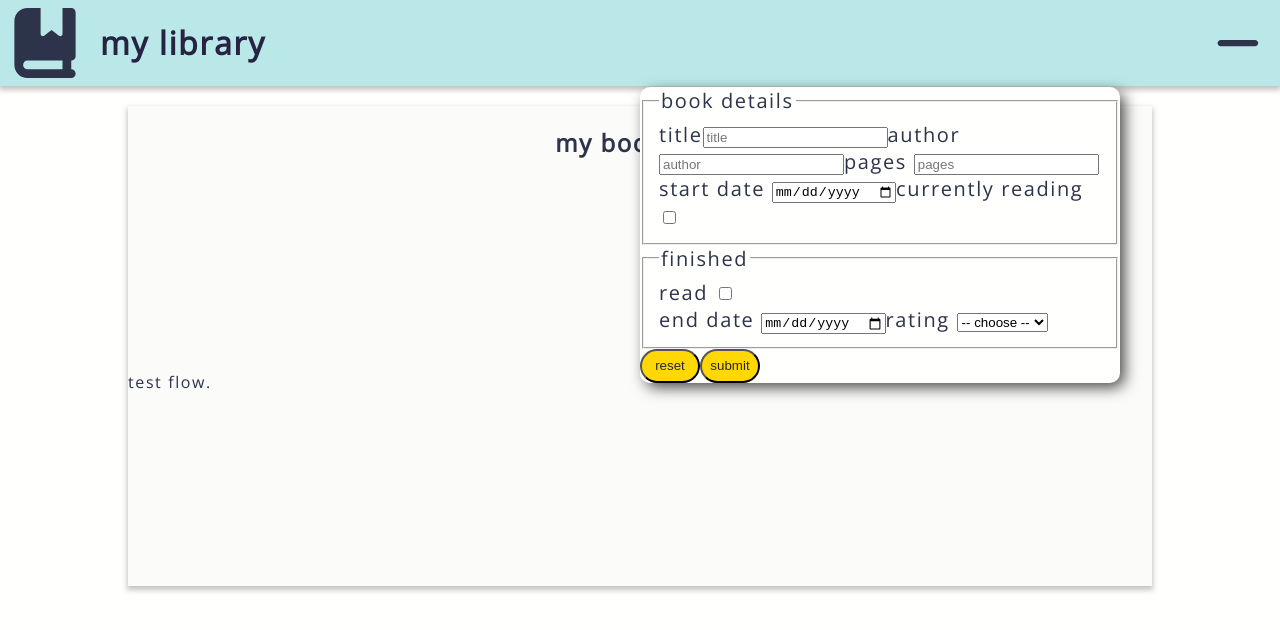
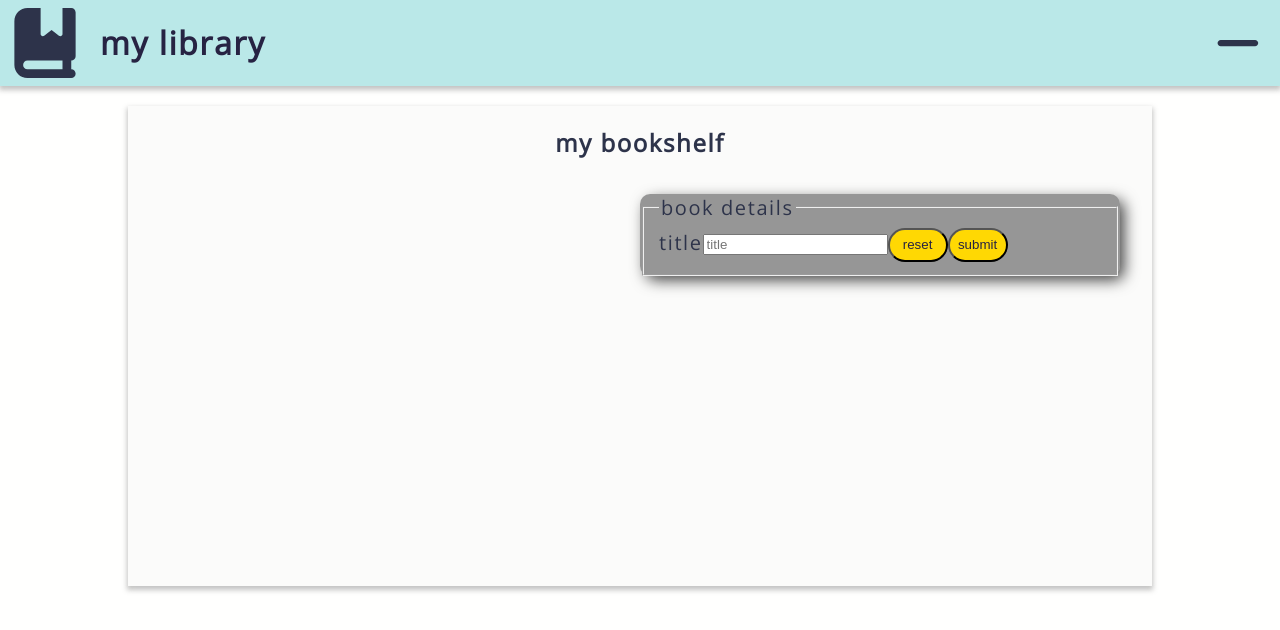
Before and after one commit to reverie64/library, a React (Create React App) app in the folder library/: page / in a window 1280 px wide. Both pictures are taken after a click on the icon 1248 px from the left and 42 px from the top of the page. Shown: the top 630 px of the page. Built offline with nearby package versions, Linux system fonts and the light colour scheme.

Commit message:
started local storage. fixed git actions?

```diff
--- a/library/src/App.js
+++ b/library/src/App.js
@@ -1,90 +1,99 @@
 import React, { useState, useEffect } from "react";
 import { nanoid } from "nanoid";
 
-import BookCard from "./components/BookCard";
 import Navbar from "./components/Navbar";
-
+import Shelf from "./components/Shelf";
 
 const App = () => {
-    const [show, setShow] = useState(false);
-
-    const [isRead, setRead] = useState(false);
-
-    const [library, setLib] = useState([]);
-
-    const [formData, setFormData] = useState({
+    const [book, setBook] = useState({
         id: nanoid(),
         title: "",
-        author: "",
+      /*  author: "",
         pages: "",
         start: "",
         current: false,
         complete: false,
         end: "",
-        rating: "",
+        rating: "",*/
     });
 
-    const handleChange = (e) => {
+    const [show, setShow] = useState(false);
+
+    const [isRead, setRead] = useState(false);
+
+    const [library, setLib] = useState(JSON.parse(localStorage.getItem("library")) || []);
+
+    useEffect(() => {
+        localStorage.setItem("library", JSON.stringify(library));
+    }, [library]);
+
+    useEffect(() => {
+        const library = JSON.parse(localStorage.getItem("library"));
+        if (library) {
+            setLib(library);
+        }
+    }, []);
+
+//! sets local storage for typing in form. doesnt go into lib though
+    useEffect(() => {
+        localStorage.setItem("book", JSON.stringify(book));
+    }, [book,library]);
+
+//! need to transfer book to library array or get rid of book state altogehter to
+//!keep local storage happy?
+//! maybe there is another way to add both to local storage when lib is updated
+//! too tired to find out now.
+//! could initialize one state as library and use reducer or just add objects
+//! initial object in state array of library could be an example book.
+//! i would just have to delete it as soon as the user added their fist book to library array. splice? or slice/ whichever doesn't mutate library since its state.
+    const handleChange = (e) => { //works!!
         const { name, value, type, checked } = e.target;
-        setFormData((prevFormData) => {
+        setBook((prevBook) => {
             return {
-            ...prevFormData,
-            [name]: type === "checkbox" ? checked : value
-            }
+                ...prevBook,
+                [name]: type === "checkbox" ? checked : value,
+            };
+
         });
-    }
-
-const templateBook = () => {
-    setFormData({ id: "template",
-    title: "Your book here.",
-    author: "",
-    pages: "",
-    start: "",
-    current: false,
-    complete: false,
-    end: "",
-    rating: "",})
-}
-
-
-//! not adding formdata to library state array here
-const addBook = () => {
-    console.log(formData);
-    setLib(library => [formData, ...library]);
-    console.log(library);
-}
-
-
-
+        console.log(e.target.value)
+    };
 
     const handleSubmit = (e) => {
         e.preventDefault();
-        //add form data to to local storage
-      addBook();
-        //reset()
-    }
-/*
-    useEffect(() => {
-        addBook()
+       // createBook(book);
+        console.log(book);
+        //setBook(book);
+       setLib((prevLib) => [
+           ...prevLib, book]
 
-    }, [formData]);
-*/
+       );
 
+        // clear form
+      //  setBook({
+        //     id: "",
+        //    title: "",
+           /* author: "",
+            pages: "",
+            start: "",
+            current: false,
+            complete: false,
+            end: "",
+            rating: "",*/
+    //    });
+        console.log(library);
+
+
+    };
 
     const showForm = () => {
         setShow((prevShow) => !prevShow);
-    }
+    };
 
     const readBook = () => {
         setRead((prevState) => !prevState);
-    }
-
-    const handleReset = () => {
-        setFormData("");
     };
 
-    /*
-    function toggle(id) {
+    const toggle = (id) => {
         setLib((prevLib) => {
             return prevLib.map((book) => {
                 return book.id === id
@@ -92,31 +101,20 @@ const addBook = () => {
                     : book;
             });
         });
-    }*/
+    };
 
-    const bookElements = library.map((book) => (
-        <BookCard
-           key={formData.id}
-           id={formData.id}
-            title={formData.title}
-          //  removeBook={removeBook}
-            readBook={readBook}
-            //    complete={book.complete}
-            //     toggle={toggle}
-            isRead={isRead}
-        />
-    ));
-/*
     const removeBook = (e, bookId) => {
         //    localStorage.removeItem('the item');
-        library.filter((book) => bookId === e.target.id);
+        e.stopPropagation();
+        //library.filter((book) => bookId === e.target.id);
         console.log("delete");
-    }*/
+        setLib((oldLib) => oldLib.filter((book) => book !== e.target.id));
+    };
 
     return (
         <main className="App">
             <Navbar
-                formData={formData}
+                book={book}
                 showForm={showForm}
                 show={show}
                 handleChange={handleChange}
@@ -125,12 +123,18 @@ const addBook = () => {
 
             <div className="new-book">
                 <div className="container">
-                    <div className="bookshelf">
-                        <h2>my bookshelf</h2>
-
-                        {bookElements}
-                     test flow.
-                    </div>
+                    <Shelf
+                        key={book.title}
+                        //   id={formData.title}
+                        title={book.title}
+                        book={book}
+                        library={library}
+                        //  removeBook={removeBook}
+                        //    readBook={readBook}
+                        //    complete={book.complete}
+                        //     toggle={toggle}
+                        //    isRead={isRead}
+                    />
                 </div>
             </div>
         </main>
@@ -138,8 +142,3 @@ const addBook = () => {
 };
 
 export default App;
-
-
-/*    {bookElements}
-{library.length < 1 ? templateBook : bookElements}
-*/
--- a/library/src/components/BookCard.js
+++ b/library/src/components/BookCard.js
@@ -1,17 +1,20 @@
 import { FontAwesomeIcon } from "@fortawesome/react-fontawesome";
 import { faTrashCan } from "@fortawesome/free-regular-svg-icons";
 
-const BookCard = (props) => {
-    const { formData, removeBook, readBook } = props;
+
+const BookCard = ( { book, removeBook, readBook, isRead } ) => {
 
     return (
         <div className="book"   >
-            <div className="bookcard-icons">
+            <div className="bookcard-icons"
+             key={book.title}
+
+         >
                 <FontAwesomeIcon
                     icon={faTrashCan}
-                    onClick={(event) =>
+                    onClick={(e) =>
                         removeBook(
-                            event //, book.id
+                            e, book.id
                         )
                     }
                     className="trash-icon"
@@ -19,7 +22,7 @@ const BookCard = (props) => {
                 />
 
                 <label className="complete">
-                    {props.isRead ? "read" : "unread"}
+                    {isRead ? "read" : "unread"}
                 </label>
                 <input
                     onClick={readBook}
@@ -29,14 +32,10 @@ const BookCard = (props) => {
                     value="yes"
                 />
                 <span className="sliderround"></span>
-
+                <span className="bookcard-title">{`title: ${book.title}`}</span>
             </div>
         </div>
     );
 };
 
 export default BookCard;
-
-/*     key={formData.index}  id={formData.id}>
-
-<span className="bookcard-title">{`title: ${formData.title}`}</span> */
--- a/library/src/components/Form.js
+++ b/library/src/components/Form.js
@@ -1,5 +1,6 @@
-const Form = (props) => {
-    const { formData, handleChange, handleSubmit, handleReset } = props;
+
+
+const Form = ( { book, handleChange, handleSubmit } ) => {
 
     return (
         <div className="formDiv">
@@ -12,93 +13,17 @@ const Form = (props) => {
                         name="title"
                         placeholder="title"
                         onChange={handleChange}
-                        value={formData.title}
+                        value={book.title}
                         required
                     />
 
-                    <label htmlFor="author">author</label>
-                    <input
-                        type="text"
-                        name="author"
-                        placeholder="author"
-                        onChange={handleChange}
-                        value={formData.author}
-                    />
+<button type="button" >reset</button>
 
-                    <label>pages </label>
-                    <input
-                        type="number"
-                        name="pages"
-                        placeholder="pages"
-                        onChange={handleChange}
-                        value={formData.pages}
-                    />
-
-                    <label>start date </label>
-                    <input
-                        type="date"
-                        name="start"
-                        onChange={handleChange}
-                        value={formData.start}
-                    />
-
-                    <label>currently reading </label>
-                    <input
-                        type="checkbox"
-                        name="current"
-                        onChange={handleChange}
-                        checked={formData.current}
-                       // {formData.start.value === today ? formData.current.checked}
-                    />
-                </fieldset>
-                <fieldset>
-                    <legend>finished</legend>
-
-                    <label className="complete"> read </label>
-                    <input
-                        type="checkbox"
-                        name="complete"
-                        id="complete"
-                        onChange={handleChange}
-                        checked={formData.complete}
-                    />
-                    <span className="sliderround"></span>
-                    <br />
-                    <label>end date </label>
-                    <input
-                        type="date"
-                        name="end"
-                        onChange={handleChange}
-                        value={formData.end}
-                    />
-
-                    <label htmlFor="rating">rating </label>
-                    <select
-                        id="rating"
-                        name="rating"
-                        onChange={handleChange}
-                        value={formData.rating}
-                    >
-                        <option value="">-- choose -- </option>
-                        <option value="10">10</option>
-                        <option value="9">9</option>
-                        <option value="8">8</option>
-                        <option value="7">7</option>
-                        <option value="6">6</option>
-                        <option value="5">5</option>
-                        <option value="4">4</option>
-                        <option value="3">3</option>
-                        <option value="2">2</option>
-                        <option value="1">1</option>
-                    </select>
-                </fieldset>
-
-                <button type="button" onClick={handleReset}>reset</button>
-
-                <button type="submit">submit</button>
-            </form>
-        </div>
-    );
+<button type="submit" >submit</button>
+</fieldset>
+</form>
+</div>
+);
 };
 
 export default Form;
--- a/library/src/components/Navbar.js
+++ b/library/src/components/Navbar.js
@@ -8,8 +8,7 @@ import Form from "./Form";
 // click button to show div with form for new book / click again to hide
 // change button text new / hide
 
-const Navbar = (props) => {
-    const { showForm, show, formData, handleChange, handleSubmit } = props;
+const Navbar = ({ showForm, show, book, handleChange, handleSubmit }) => {
 
     return (
         <header className="App-header">
@@ -40,7 +39,7 @@ const Navbar = (props) => {
 
             {show && (
                 <Form
-                    formData={formData}
+                    book={book}
                     showForm={showForm}
                     show={show}
                     handleChange={handleChange}
--- /dev/null
+++ b/library/src/components/Shelf.js
@@ -0,0 +1,24 @@
+import BookCard from "./BookCard";
+
+const Shelf = ({ book, removeBook, readBook, library }) => {
+    const bookElements = library.map((bookk) => (
+        <BookCard
+            key={book.title}
+            title={book.title}
+            removeBook={removeBook}
+            readBook={readBook}
+            //    complete={book.complete}
+            //     toggle={toggle}
+            //    isRead={isRead}
+        />
+    ));
+    return (
+        <div className="bookshelf">
+            <h2>my bookshelf</h2>
+
+            {bookElements}
+        </div>
+    );
+};
+
+export default Shelf;
--- a/library/src/style.css
+++ b/library/src/style.css
@@ -88,7 +88,7 @@ h2 {
     box-shadow: 5px 5px 15px -1px rgba(0, 0, 0, 0.75);
     border-radius: 10px;
     background-color:  #fffffe;
-
+    background-color: rgba(0,0,0,0.4); /* Black w/ opacity */
     margin-left: calc(50%);
     margin-top: calc(30%);
 
```
